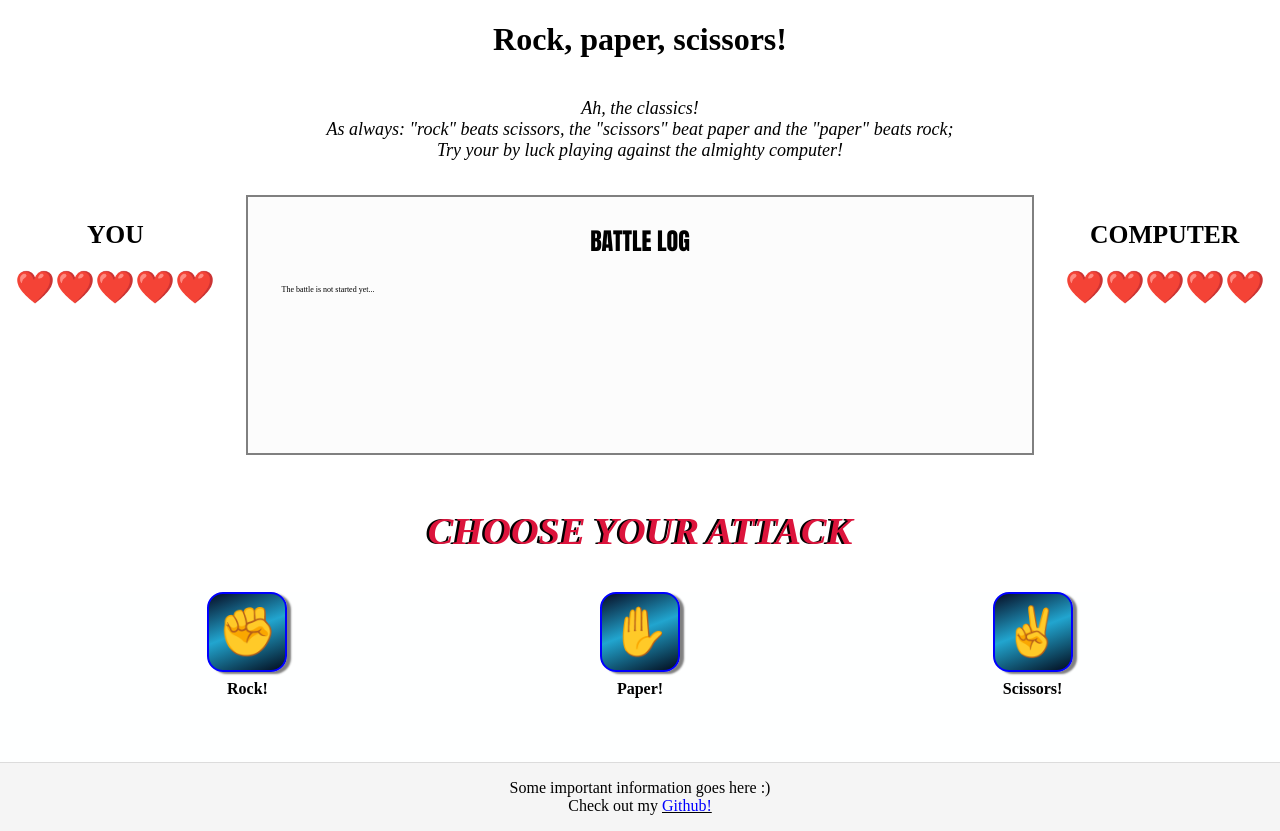
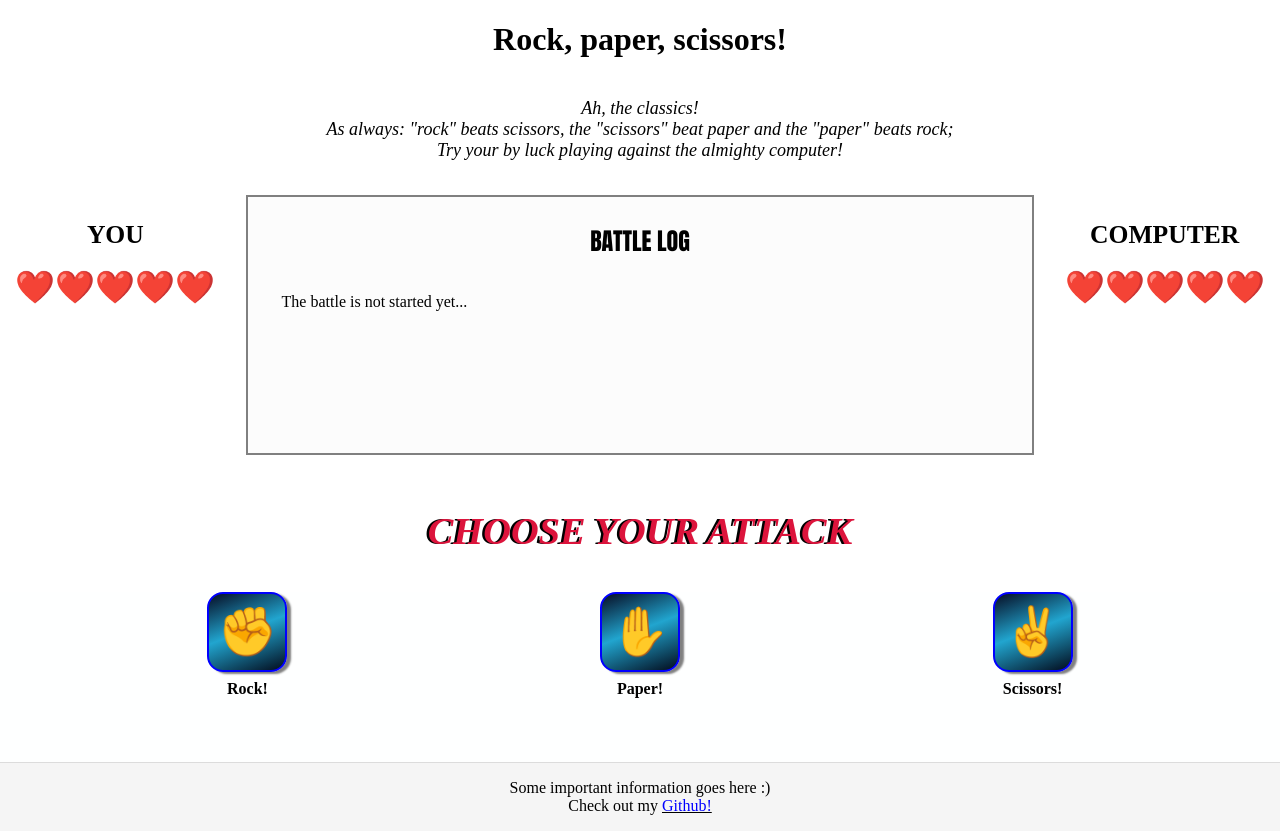
Before and after one commit to vantruh/rock-paper-scissors, a plain HTML site: page index.html in a window 1280 px wide. Drawn offline with Linux system fonts and the light colour scheme.

Commit message:
Remove wrong font size

```diff
--- a/style.css
+++ b/style.css
@@ -64,7 +64,6 @@ h2 {
     overflow:auto;
     height:72%;
     scrollbar-width: thin;
-    font-size:1vh;
 }
 
 
```
